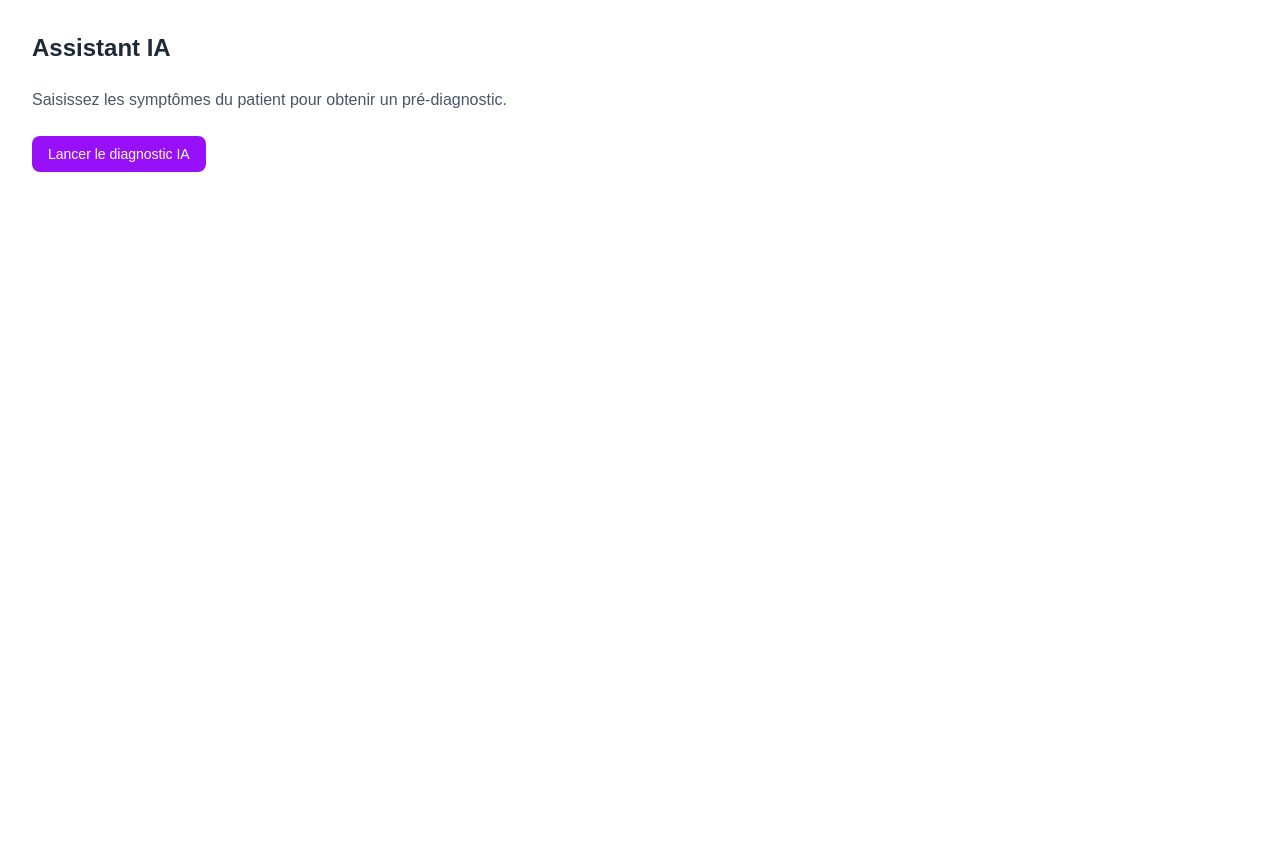
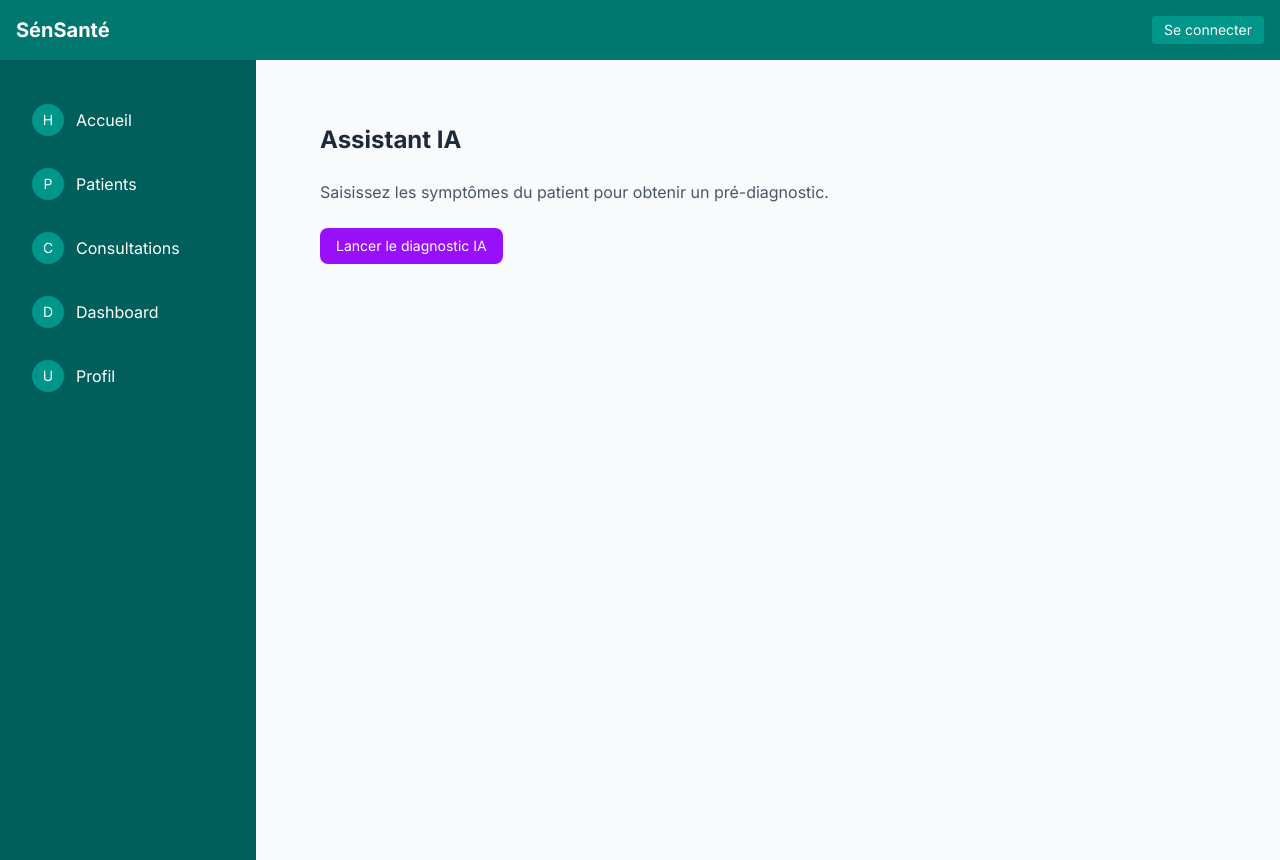
Before and after one commit to Myriam-221/SenSante, a Next.js app: page /ia in a window 1280 px wide. Before the commit the page ends 800 px from the top, so only its background shows below. Built offline with nearby package versions, Linux system fonts and the light colour scheme; no server answers.

Commit message:
feat: ajout sidebar et layout complet (Oracle)

```diff
--- a/package.json
+++ b/package.json
@@ -11,6 +11,7 @@
   "dependencies": {
     "groq-sdk": "^1.1.2",
     "next": "16.2.4",
+    "next-auth": "^4.24.14",
     "react": "19.2.4",
     "react-dom": "19.2.4"
   },
--- a/src/app/layout.tsx
+++ b/src/app/layout.tsx
@@ -1,33 +1,37 @@
 import type { Metadata } from "next";
-import { Geist, Geist_Mono } from "next/font/google";
+import { Inter } from "next/font/google";
 import "./globals.css";
+import Header from "@/components/Header";
+import Sidebar from "@/components/Sidebar";
+import SessionWrapper from "@/components/SessionWrapper";
 
-const geistSans = Geist({
-  variable: "--font-geist-sans",
-  subsets: ["latin"],
-});
-
-const geistMono = Geist_Mono({
-  variable: "--font-geist-mono",
-  subsets: ["latin"],
-});
+const inter = Inter({ subsets: ["latin"] });
 
 export const metadata: Metadata = {
-  title: "Create Next App",
-  description: "Generated by create next app",
+  title: "SénSanté",
+  description: "Assistant de santé communautaire avec IA",
 };
 
 export default function RootLayout({
   children,
-}: Readonly<{
+}: {
   children: React.ReactNode;
-}>) {
+}) {
   return (
-    <html
-      lang="en"
-      className={`${geistSans.variable} ${geistMono.variable} h-full antialiased`}
-    >
-      <body className="min-h-full flex flex-col">{children}</body>
+    <html lang="fr">
+      <body
+        className={`${inter.className} min-h-screen bg-gray-50 text-slate-900`}
+      >
+        <SessionWrapper>
+          <div className="flex flex-col min-h-screen">
+            <Header />
+            <div className="flex flex-1">
+              <Sidebar />
+              <main className="flex-1 bg-gray-50 p-8">{children}</main>
+            </div>
+          </div>
+        </SessionWrapper>
+      </body>
     </html>
   );
 }
--- /dev/null
+++ b/src/components/Header.tsx
@@ -0,0 +1,33 @@
+"use client";
+import { useSession, signOut } from "next-auth/react";
+import Link from "next/link";
+
+export default function Header() {
+  const { data: session } = useSession();
+
+  return (
+    <header className="bg-teal-700 text-white p-4 flex items-center justify-between">
+      <h1 className="text-xl font-bold">SénSanté</h1>
+      <div className="flex items-center gap-4">
+        {session ? (
+          <>
+            <span className="text-sm text-teal-200">{session.user?.name}</span>
+            <button
+              onClick={() => signOut()}
+              className="text-sm bg-teal-600 px-3 py-1 rounded hover:bg-teal-500 transition"
+            >
+              Déconnexion
+            </button>
+          </>
+        ) : (
+          <Link
+            href="/login"
+            className="text-sm bg-teal-600 px-3 py-1 rounded hover:bg-teal-500 transition"
+          >
+            Se connecter
+          </Link>
+        )}
+      </div>
+    </header>
+  );
+}
--- /dev/null
+++ b/src/components/SessionWrapper.tsx
@@ -0,0 +1,10 @@
+"use client";
+import { SessionProvider } from "next-auth/react";
+
+export default function SessionWrapper({
+  children,
+}: {
+  children: React.ReactNode;
+}) {
+  return <SessionProvider>{children}</SessionProvider>;
+}
--- /dev/null
+++ b/src/components/Sidebar.tsx
@@ -0,0 +1,38 @@
+"use client";
+import Link from "next/link";
+import { usePathname } from "next/navigation";
+
+const liens = [
+  { nom: "Accueil", href: "/", icone: "H" },
+  { nom: "Patients", href: "/patients", icone: "P" },
+  { nom: "Consultations", href: "/consultations", icone: "C" },
+  { nom: "Dashboard", href: "/dashboard", icone: "D" },
+  { nom: "Profil", href: "/profil", icone: "U" },
+];
+
+export default function Sidebar() {
+  const pathname = usePathname();
+
+  return (
+    <aside className="w-64 bg-teal-800 text-white min-h-screen p-4">
+      <nav className="space-y-2 mt-4">
+        {liens.map((lien) => {
+          const actif = pathname === lien.href;
+          return (
+            <Link
+              key={lien.href}
+              href={lien.href}
+              className={`flex items-center gap-3 px-4 py-3 rounded-lg transition ${actif ? "bg-teal-600 font-bold" : "hover:bg-teal-700"
+                }`}
+            >
+              <span className="w-8 h-8 bg-teal-600 rounded-full flex items-center justify-center text-sm">
+                {lien.icone}
+              </span>
+              {lien.nom}
+            </Link>
+          );
+        })}
+      </nav>
+    </aside>
+  );
+}
```
Also changed, not shown: 1 other file (tests, documents, lock files or other folders).
